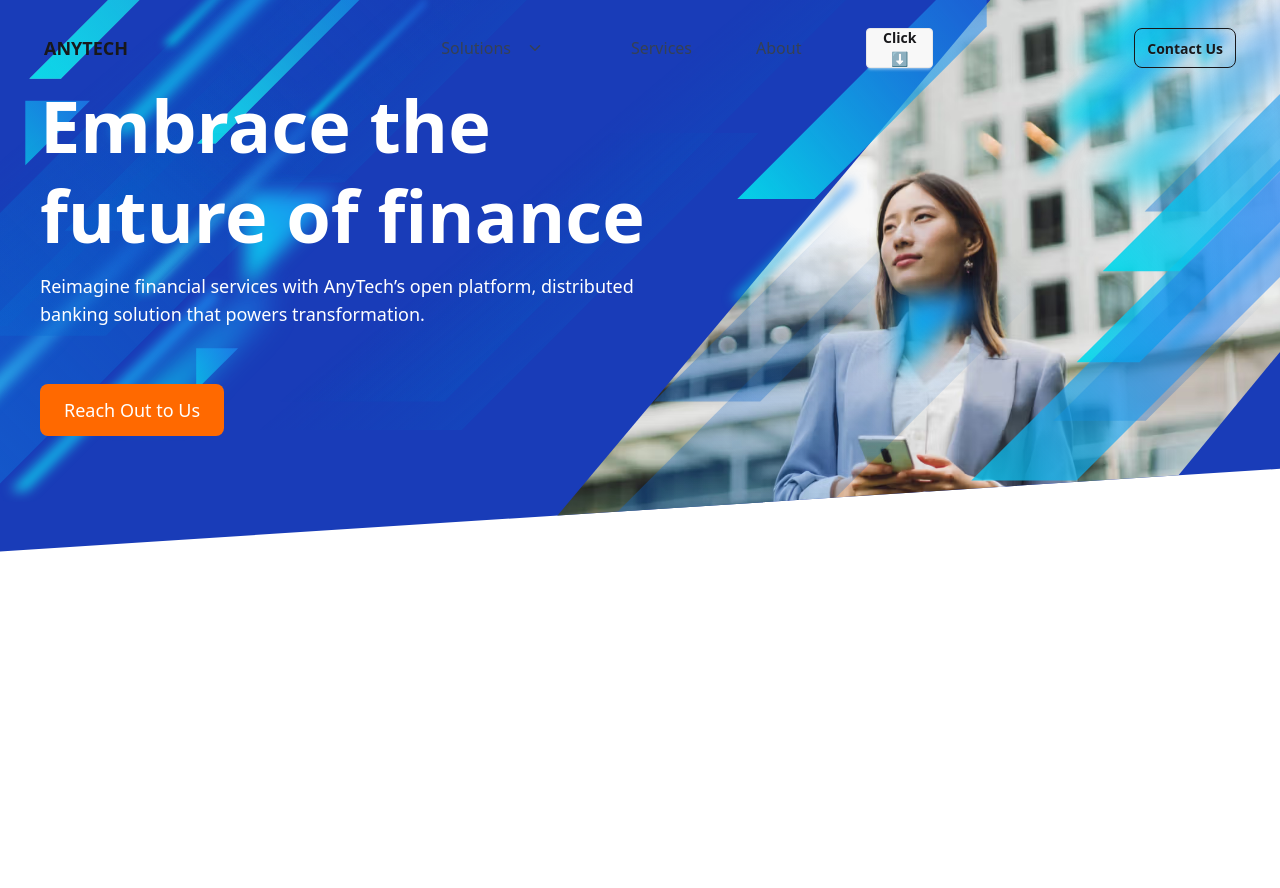
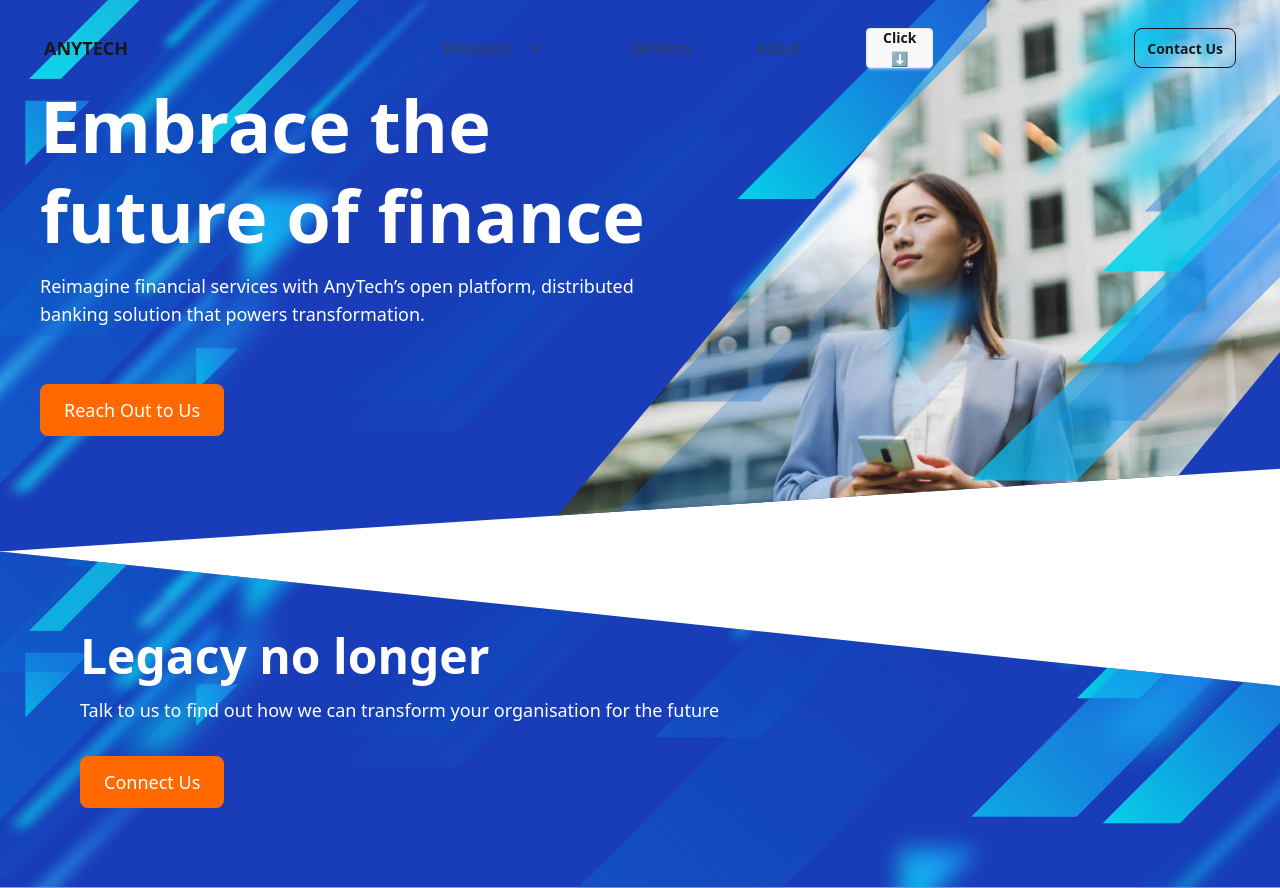
Before and after one commit to mubashirbappi5/-recreate-anytexn-web, a React (Vite) app: page / in a window 1280 px wide. Before the commit the page ends 800 px from the top, so only its background shows below. Built offline with nearby package versions, Linux system fonts and the light colour scheme.

Commit message:
legncy longar section update

```diff
--- /dev/null
+++ b/src/Components/Legacy.jsx
@@ -0,0 +1,97 @@
+import { motion, useMotionValue, useSpring, useTransform } from "framer-motion";
+import { useEffect } from "react";
+import svg1 from "../assets/backgrounds/WaveLinesDesktop1.svg";
+import svg2 from "../assets/backgrounds/WaveLinesDesktop2.svg";
+import svg3 from "../assets/backgrounds/WaveLinesDesktop3.svg";
+import svg4 from "../assets/backgrounds/WaveLinesDesktop4.svg";
+
+const Legacy = () => {
+  const mouseX = useMotionValue(0);
+  const mouseY = useMotionValue(0);
+
+  const smoothX = useSpring(mouseX, { damping: 20, stiffness: 100 });
+  const smoothY = useSpring(mouseY, { damping: 20, stiffness: 100 });
+
+  useEffect(() => {
+    const handleMouseMove = (e) => {
+      const normalized = {
+        x: (e.clientX / window.innerWidth) * 2 - 1,
+        y: (e.clientY / window.innerHeight) * 2 - 1,
+      };
+      mouseX.set(normalized.x);
+      mouseY.set(normalized.y);
+    };
+
+    window.addEventListener("mousemove", handleMouseMove);
+    return () => window.removeEventListener("mousemove", handleMouseMove);
+  }, [mouseX, mouseY]);
+
+  // eslint-disable-next-line react/prop-types
+  const AnimatedSVG = ({ src, position, hoverDirection }) => {
+    const xRange = hoverDirection === "up" ? [-10, 10] : [10, -10];
+    const yRange = hoverDirection === "up" ? [-8, 8] : [8, -8];
+
+    const x = useSpring(useTransform(smoothX, [-1, 1], xRange), {
+      damping: 30,
+      stiffness: 80,
+    });
+    const y = useSpring(useTransform(smoothY, [-1, 1], yRange), {
+      damping: 30,
+      stiffness: 80,
+    });
+
+    return (
+      <motion.img
+        src={src}
+        alt="Decorative Wave"
+        className="absolute opacity-40"
+        style={{ ...position, width: "100%", x, y }}
+        initial={{ opacity: 0, scale: 0.9 }}
+        animate={{ opacity: 1, scale: 1 }}
+        transition={{ duration: 1, ease: [0.23, 1, 0.32, 1] }}
+      />
+    );
+  };
+
+  return (
+    <div
+      style={{ clipPath: "polygon(0 0, 100% 40%, 100% 100%, 0 100%)" }}
+      className="relative text-white overflow-hidden bg-blue-800 py-20"
+    >
+      <div className="relative container z-50 ml-20">
+        <h2 className="text-5xl font-bold mb-4">
+          Legacy no longer
+        </h2>
+        <p className="text-lg max-w-2xl  mb-8">
+          Talk to us to find out how we can transform your organisation for the future
+        </p>
+        <button className="bg-orange-500 hover:bg-orange-600 px-6 py-3 rounded-lg text-lg">
+          Connect Us
+        </button>
+      </div>
+
+      <AnimatedSVG
+        src={svg1}
+        position={{ bottom: -10, left: 0 }}
+        hoverDirection="up"
+      />
+      <AnimatedSVG
+        src={svg2}
+        position={{ bottom: 50, left: 0 }}
+        hoverDirection="down"
+      />
+      <AnimatedSVG
+        src={svg3}
+        position={{ top: 0, right: 0 }}
+        hoverDirection="up"
+      />
+      <AnimatedSVG
+        src={svg4}
+        position={{ bottom: 0, right: 0 }}
+        hoverDirection="down"
+      />
+    </div>
+  );
+};
+
+export default Legacy;
--- a/src/Page/Home.jsx
+++ b/src/Page/Home.jsx
@@ -1,4 +1,7 @@
 import Banner from "../Components/Banner";
+import Legacy from "../Components/Legacy";
+
+
 
 
 const Home = () => {
@@ -6,6 +9,8 @@ const Home = () => {
         <div>
             <Banner/>
 
+            <Legacy/>
+
         </div>
     );
 };
```
